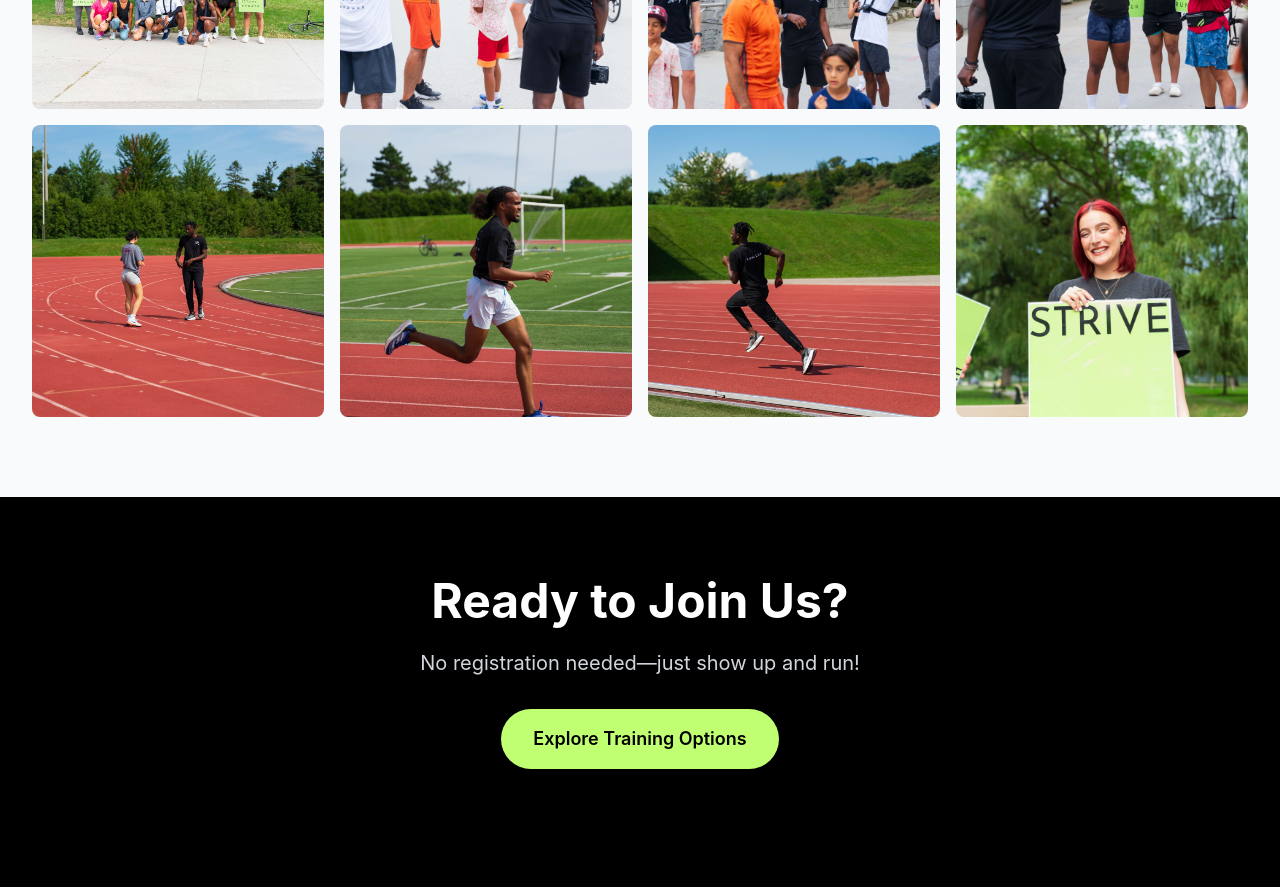
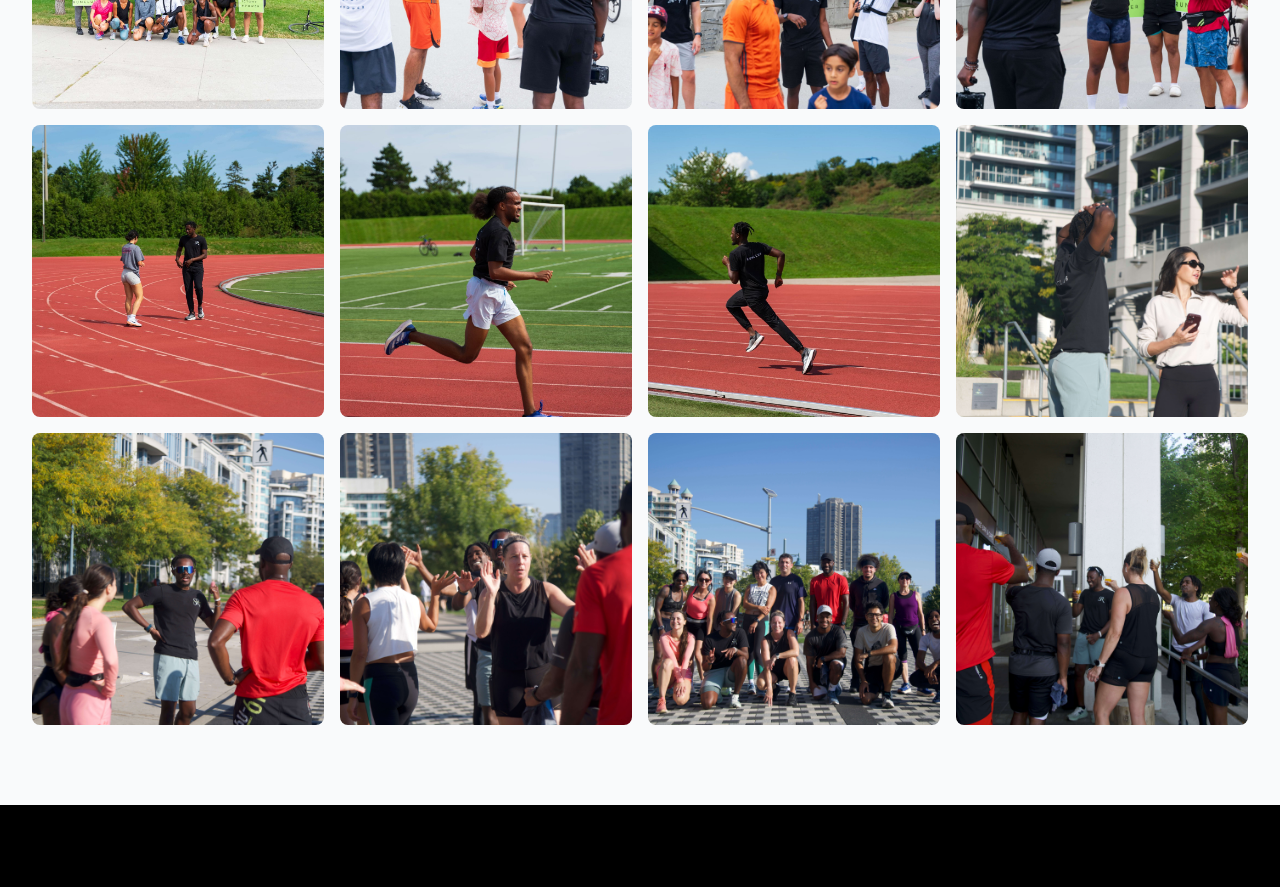
Before and after one commit to paulsztwiertnia/strive-run-club, a Next.js app in the folder strive-website/: page /activities in a window 1280 px wide. Shown: the part 2220-3107 px from the top of the page. Built offline with nearby package versions, Linux system fonts and the light colour scheme.

Commit message:
Updated galleries

```diff
--- a/strive-website/src/app/activities/page.tsx
+++ b/strive-website/src/app/activities/page.tsx
@@ -9,7 +9,11 @@ export default function Activities() {
     "/STR-9-scaled.jpg",
     "/STR-10-scaled.jpg",
     "/STR-11-scaled.jpg",
-    "/IMG_5732-scaled.jpg",
+    "/1.jpeg",
+    "/2.jpeg",
+    "/3.jpeg",
+    "/4.jpeg",
+    "/5.jpeg"
   ];
 
   const schedule = [
--- a/strive-website/src/app/events/page.tsx
+++ b/strive-website/src/app/events/page.tsx
@@ -5,11 +5,15 @@ export default function Events() {
     "/STR-1-scaled.jpg",
     "/STR-2-scaled.jpg",
     "/STR-3-scaled.jpg",
-    "/STR-4-scaled.jpg",
     "/STR-5-scaled.jpg",
     "/STR-6-scaled.jpg",
     "/STR-7-scaled.jpg",
     "/STR-8-scaled.jpg",
+    "/1.jpeg",
+    "/2.jpeg",
+    "/3.jpeg",
+    "/4.jpeg",
+    "/5.jpeg"
   ];
 
   return (
--- a/strive-website/src/app/page.tsx
+++ b/strive-website/src/app/page.tsx
@@ -5,7 +5,7 @@ export default function Home() {
   return (
     <div className="min-h-screen">
       {/* Hero Section */}
-      <section className="relative h-[70vh] min-h-[500px] flex items-center justify-center">
+      <section className="relative h-[90vh] min-h-[500px] flex items-center justify-center">
         <div className="absolute inset-0 z-0">
         <Image
             src="/STR-1-scaled.jpg"
--- a/strive-website/src/app/training/page.tsx
+++ b/strive-website/src/app/training/page.tsx
@@ -3,14 +3,10 @@ import Link from "next/link";
 
 export default function Training() {
   const galleryImages = [
-    "/STR-3-scaled.jpg",
-    "/STR-4-scaled.jpg",
     "/IMG_6245-scaled.jpg",
     "/STR-9-scaled.jpg",
     "/STR-10-scaled.jpg",
-    "/STR-11-scaled.jpg",
-    "/coach-karim-2.png",
-    "/STR-2-scaled.jpg",
+    "/STR-11-scaled.jpg"
   ];
 
   const strengthPackages = [
```
